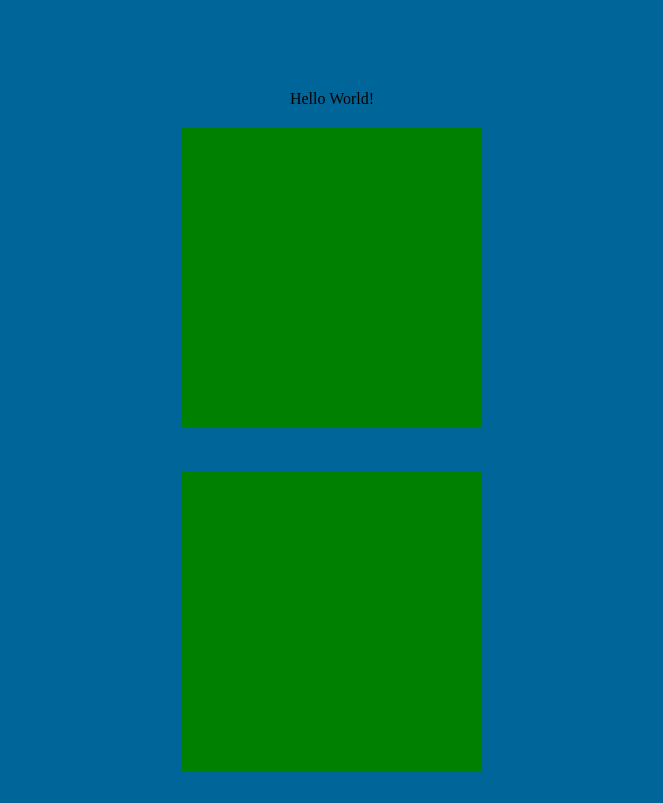
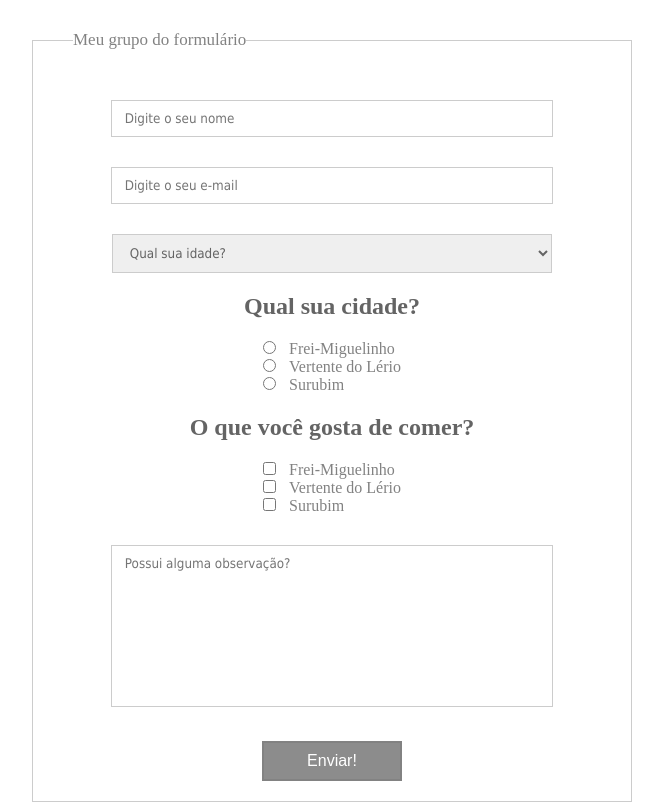
Before and after one commit to paulovitorarruda/front-end-aulas, a plain HTML site: page index.html in a window 1280 px wide. Shown: the top 803 px of the page, without its empty margins (308-971 px from the left). Drawn offline with Linux system fonts and the light colour scheme.

Commit message:
Aula 26 CSS
Criando formulário de contato profissional

```diff
--- a/css/style.css
+++ b/css/style.css
@@ -8,44 +8,99 @@ html,body{
   height:100%;
 }
 
-.parent{
-	background-color: #069;
-	width: 100%;
-	padding: 90px 0;
+
+form{
+	width: 96%;
+	max-width: 600px;
+	margin:30px auto;
 	text-align: center;
 }
 
-.item{
+form fieldset{
+	padding: 20px 40px;
+	border:1px solid #ccc;
+}
+
+form legend{
+	text-align: left;
+	font-size: 17px;
+	color:rgb(130,130,130);
+}
+
+
+form input[type=text]{
+	font-family: tahoma;
 	display: inline-block;
-	width: 300px;
-	height: 300px;
-	background-color: green;
-	margin:20px 0;
+	margin-top:30px;
+	width: 80%;
+	padding: 10px 13px;
+	border:1px solid #ccc;
+}
+
+
+form input[type=text]:focus, form select:focus, form textarea:focus{
+	outline: 0;
+}
+
+
+form select{
+	font-family: tahoma;
+	color:rgb(100,100,100);
+	width:calc(80% + 26px);
+	margin-top:30px;
+	padding: 10px 13px;
+	display: inline-block;
+	border:1px solid #ccc;
 }
 
 /*
-
-Fórmulas: Estamos dizendo que a cada 3 elementos aplique o estilo, incluindo o 3.
-
-.parent div:nth-of-type(3n + 1) div.item{
-	background-color:red;
+form select option[disabled]{
+	color:orange;
 }
 */
 
 /*
-.parent div:first-child div.item{
-	background-color: purple;
+form select option:nth-of-type(3){
+	color:red;
 }
 */
 
-/*
-.parent p:first-child{
-	color: orange;
+
+form h2{
+	margin-top:20px;
+	color: rgb(100,100,100);
 }
-*/
 
-/*
-.parent p:first-of-type{
-	color: orange;
+.input{
+	display: inline-block;
+	text-align: left;
+	margin-top:20px;
 }
-*/
+
+.input span{
+	margin-left: 13px;
+	font-size: 16px;
+	color: rgb(130,130,130);
+}
+
+form textarea{
+	font-family: tahoma;
+	border: 1px solid #ccc;
+	margin-top:30px;
+	width: 80%;
+	height: 140px;
+	padding: 10px 13px;
+	resize: none;
+}
+
+form input[type=submit]{
+	margin-top:30px;
+	border:0;
+	width: 140px;
+	height: 40px;
+	font-size: 16px;
+	cursor: pointer;
+	border:2px solid rgb(130,130,130);
+	color:white;
+	background-color: rgb(140,140,140);
+}
--- a/index.html
+++ b/index.html
@@ -6,14 +6,55 @@
         <title>Título do meu site</title>
     </head>
     <body>
-        <div class="parent">
-            <p>Hello World!</p>
-            <div><div class="item"></div></div>
-            <div><div class="item"></div></div>
-            <div><div class="item"></div></div>
-            <div><div class="item"></div></div>
-            <div><div class="item"></div></div>
-            <p>Hello World!</p>
-        </div><!--parent-->
+
+        <form>
+            <fieldset>
+                <legend>Meu grupo do formulário</legend>
+                <div><input type="text" name="name" placeholder="Digite o seu nome" /></div>
+                <div><input type="text" name="name" placeholder="Digite o seu e-mail" /></div>
+                <div>
+                    <select name="lista">
+                        <option disabled selected>Qual sua idade?</option>
+                        <option>+18</option>
+                        <option>+25</option>
+                        <option>+40</option>
+                    </select>
+                </div>
+
+                <h2>Qual sua cidade?</h2>
+                <div class="input">
+                <div>
+                    <input type="radio" name="cidade" value="" /><span>Frei-Miguelinho</span>
+                </div>
+                <div>
+                    <input type="radio" name="cidade" value="" /><span>Vertente do Lério</span>
+                </div>
+                <div>
+                    <input type="radio" name="cidade" value="" /><span>Surubim</span>
+                </div>
+                </div>
+
+                <h2>O que você gosta de comer?</h2>
+                <div class="input">
+                <div>
+                    <input type="checkbox" name="cidade" value="" /><span>Frei-Miguelinho</span>
+                </div>
+                <div>
+                    <input type="checkbox" name="cidade" value="" /><span>Vertente do Lério</span>
+                </div>
+                <div>
+                    <input type="checkbox" name="cidade" value="" /><span>Surubim</span>
+                </div>
+                </div>
+
+                    <div>
+                        <textarea placeholder="Possui alguma observação?"></textarea>
+                    </div>
+                    <div>
+                        <input type="submit" name="acao" value="Enviar!">
+                    </div>
+            </fieldset>
+        </form>
+
     </body>
 </html>
```
